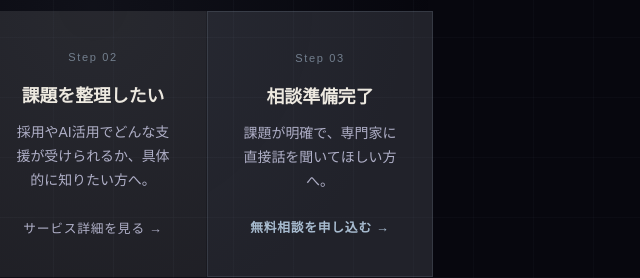
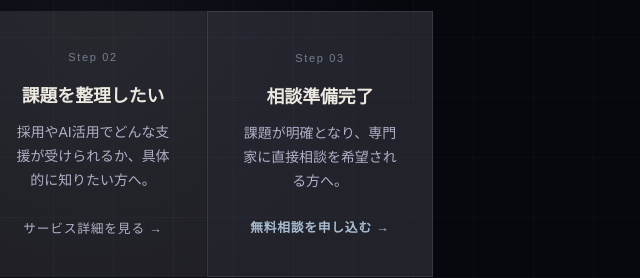
Before and after one commit to kazuhiro1988/open-base-website, a plain HTML site: page index.html in a window 1280 px wide. Shown: the part 7920-8198 px from the top of the page, 547-1187 px from the left. Drawn offline with Linux system fonts and the light colour scheme; a web font is replaced by a local one.

Commit message:
Update index.html
Co-Authored-By: Claude Sonnet 4.6 <noreply@anthropic.com>

```diff
--- a/index.html
+++ b/index.html
@@ -588,7 +588,7 @@
         <div class="cta-funnel-item cta-funnel-primary">
           <div class="cta-funnel-step">Step 03</div>
           <div class="cta-funnel-label">相談準備完了</div>
-          <p class="cta-funnel-desc">課題が明確で、専門家に直接話を聞いてほしい方へ。</p>
+          <p class="cta-funnel-desc">課題が明確となり、専門家に直接相談を希望される方へ。</p>
           <a href="contact.html" class="cta-funnel-btn cta-funnel-btn-primary">無料相談を申し込む →</a>
         </div>
       </div>
```
